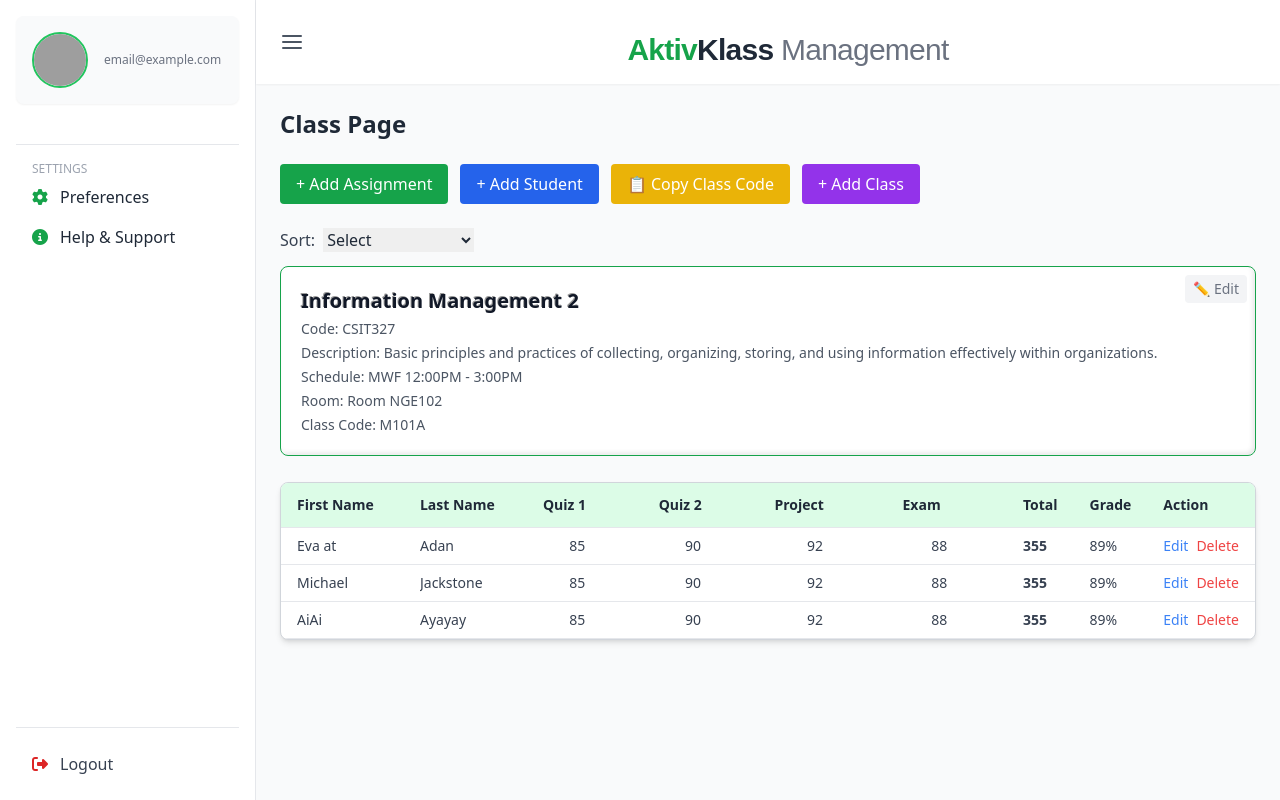
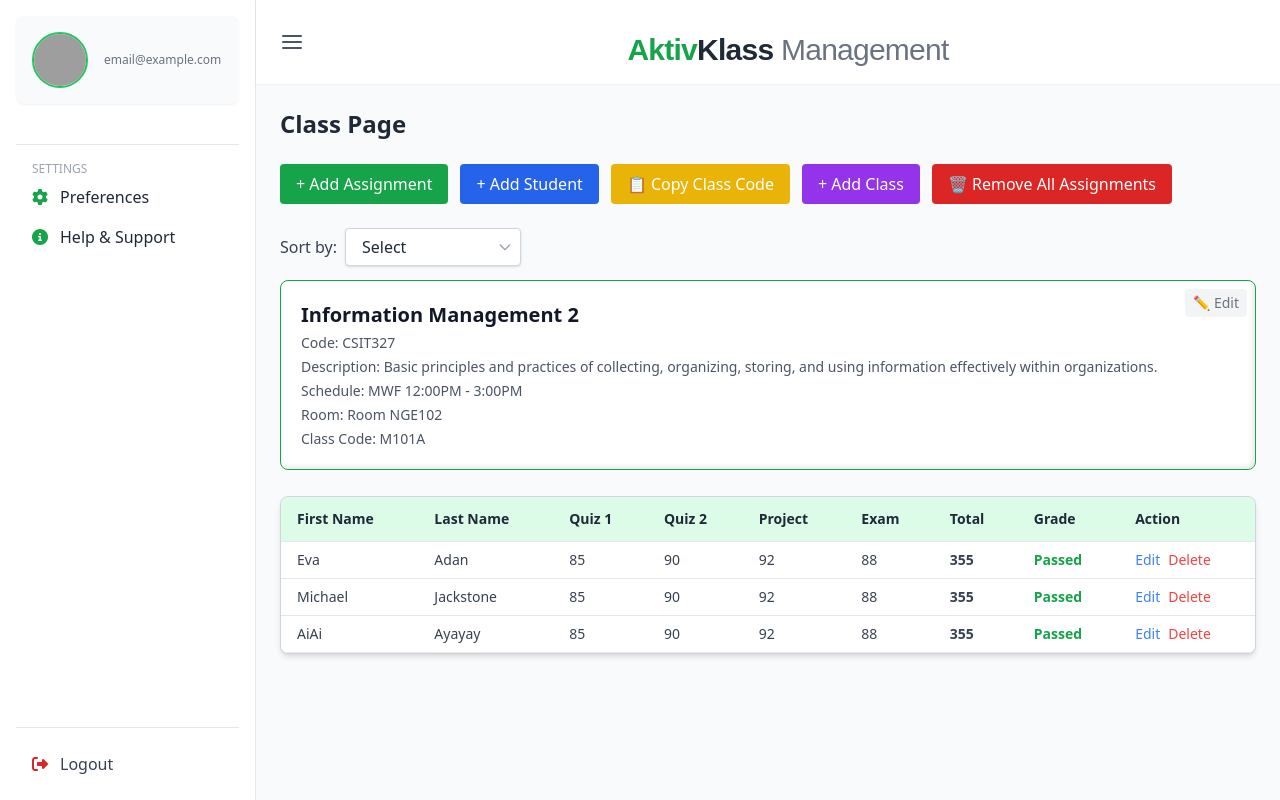
Before and after one commit to jomeamparo/aktivklass_csit327_g01, a Django app: page /faculty_laboratory/ in a window 1280 px wide. Run offline with Django 5.2, Linux system fonts and the light colour scheme; some libraries are stand-ins or nearby versions; grey boxes are pictures that could not be loaded.

Commit message:
Save work in progress

```diff
--- a/faculty_laboratory/urls.py
+++ b/faculty_laboratory/urls.py
@@ -1,7 +1,6 @@
 from django.urls import path
-from .views import laboratory_view, dashboard
+from .views import laboratory_view
 
 urlpatterns = [
     path('', laboratory_view, name='faculty_laboratory'),
-    path('dashboard/', dashboard, name='dashboard'),
 ]
--- a/faculty_laboratory/views.py
+++ b/faculty_laboratory/views.py
@@ -1,21 +1,5 @@
 from django.shortcuts import render
-from core.models import Class  # or wherever you define your Class model
-
-def dashboard(request):
-    classes = Class.objects.filter(is_archived=False)
-    return render(request, 'faculty_laboratory/dashboard.html', {'classes': classes})
-
-def compute_grade(percentage):
-    if percentage >= 90:
-        return 'A'
-    elif percentage >= 80:
-        return 'B'
-    elif percentage >= 70:
-        return 'C'
-    elif percentage >= 60:
-        return 'D'
-    else:
-        return 'F'
+from core.models import Class
 
 def laboratory_view(request):
     class_data = {
@@ -50,9 +34,29 @@
         avg = round(sum(column_scores) / len(column_scores), 1)
         summary_data.append(f'Avg: {avg}')
 
+    # Get dashboard data
+    classes = Class.objects.filter(is_archived=False)
+
     return render(request, 'faculty_laboratory/laboratory.html', {
         'class': class_data,
         'activities': activities,
         'students': students,
         'summary_data': summary_data,
+        'classes': classes,  # Pass dashboard data
     })
+
+def dashboard(request):
+    classes = Class.objects.filter(is_archived=False)
+    return render(request, 'faculty_laboratory/dashboard.html', {'classes': classes})
+
+def compute_grade(percentage):
+    if percentage >= 90:
+        return 'A'
+    elif percentage >= 80:
+        return 'B'
+    elif percentage >= 70:
+        return 'C'
+    elif percentage >= 60:
+        return 'D'
+    else:
+        return 'F'
--- a/templates/faculty_laboratory/laboratory.html
+++ b/templates/faculty_laboratory/laboratory.html
@@ -14,19 +14,28 @@
         <button onclick="openAddStudentModal()" class="bg-blue-600 text-white px-4 py-2 rounded hover:bg-blue-700 transition">+ Add Student</button>
         <button onclick="copyClassCode()" class="bg-yellow-500 text-white px-4 py-2 rounded hover:bg-yellow-600 transition">📋 Copy Class Code</button>
         <button onclick="openAddClassModal()" class="bg-purple-600 text-white px-4 py-2 rounded hover:bg-purple-700 transition">+ Add Class</button>
+        <button onclick="resetAssignments()" class="bg-red-600 text-white px-4 py-2 rounded hover:bg-red-700 transition">🗑️ Remove All Assignments</button>
     </div>
 
     <!-- Sort Filter -->
     <div class="flex flex-wrap items-center gap-4 mb-4">
         <div class="flex items-center space-x-2">
-            <label for="sort" class="text-gray-700 font-medium">Sort:</label>
-            <select id="sort" name="sort" onchange="handleSort(this.value)">
+            <label for="sort" class="text-gray-700 font-medium">Sort by:</label>
+            <div class="relative">
+                <select id="sort" name="sort" onchange="handleSort(this.value)"
+                    class="block appearance-none w-44 bg-white border border-gray-300 hover:border-green-500 px-4 py-2 pr-8 rounded shadow leading-tight focus:outline-none focus:ring-2 focus:ring-green-200 focus:border-green-500 transition">
                     <option value="">Select</option>
                     <option value="az">Name A - Z</option>
                     <option value="za">Name Z - A</option>
                     <option value="high">Total High → Low</option>
                     <option value="low">Total Low → High</option>
                 </select>
+                <div class="pointer-events-none absolute inset-y-0 right-0 flex items-center px-2 text-gray-400">
+                    <svg class="w-4 h-4" fill="none" stroke="currentColor" stroke-width="2" viewBox="0 0 24 24">
+                        <path stroke-linecap="round" stroke-linejoin="round" d="M19 9l-7 7-7-7"/>
+                    </svg>
+                </div>
+            </div>
         </div>
     </div>
 
@@ -59,45 +68,44 @@
             </thead>
             <tbody id="studentsBody">
                 <tr class="border-b">
-                    <td class="px-4 py-2"><input type="text" value="Eva at" class="w-full bg-transparent outline-none first-name" /></td>
-                    <td class="px-4 py-2"><input type="text" value="Adan" class="w-full bg-transparent outline-none last-name" /></td>
-                    <td class="px-4 py-2"><input type="number" value="85" class="score w-full text-center" /></td>
-                    <td class="px-4 py-2"><input type="number" value="90" class="score w-full text-center" /></td>
-                    <td class="px-4 py-2"><input type="number" value="92" class="score w-full text-center" /></td>
-                    <td class="px-4 py-2"><input type="number" value="88" class="score w-full text-center" /></td>
+                    <td class="px-4 py-2">Eva</td>
+                    <td class="px-4 py-2">Adan</td>
+                    <td class="px-4 py-2">85</td>
+                    <td class="px-4 py-2">90</td>
+                    <td class="px-4 py-2">92</td>
+                    <td class="px-4 py-2">88</td>
                     <td class="px-4 py-2 student-total font-semibold">355</td>
-                    <td class="px-4 py-2 student-grade">89%</td>
+                    <td class="px-4 py-2 student-grade text-green-600 font-semibold">Passed</td>
                     <td class="px-4 py-2 flex gap-2">
                         <button onclick="editStudentRow(this)" class="text-blue-500 hover:underline">Edit</button>
                         <button onclick="deleteStudent(this)" class="text-red-500 hover:underline">Delete</button>
                     </td>
                 </tr>
                 <tr class="border-b">
-                    <td class="px-4 py-2"><input type="text" value="Michael" class="w-full bg-transparent outline-none first-name" /></td>
-                    <td class="px-4 py-2"><input type="text" value="Jackstone" class="w-full bg-transparent outline-none last-name" /></td>
-                    <td class="px-4 py-2"><input type="number" value="85" class="score w-full text-center" /></td>
-                    <td class="px-4 py-2"><input type="number" value="90" class="score w-full text-center" /></td>
-                    <td class="px-4 py-2"><input type="number" value="92" class="score w-full text-center" /></td>
-                    <td class="px-4 py-2"><input type="number" value="88" class="score w-full text-center" /></td>
+                    <td class="px-4 py-2">Michael</td>
+                    <td class="px-4 py-2">Jackstone</td>
+                    <td class="px-4 py-2">85</td>
+                    <td class="px-4 py-2">90</td>
+                    <td class="px-4 py-2">92</td>
+                    <td class="px-4 py-2">88</td>
                     <td class="px-4 py-2 student-total font-semibold">355</td>
-                    <td class="px-4 py-2 student-grade">89%</td>
+                    <td class="px-4 py-2 student-grade text-green-600 font-semibold">Passed</td>
                     <td class="px-4 py-2 flex gap-2">
                         <button onclick="editStudentRow(this)" class="text-blue-500 hover:underline">Edit</button>
                         <button onclick="deleteStudent(this)" class="text-red-500 hover:underline">Delete</button>
                     </td>
                 </tr>
                 <tr class="border-b">
-                    <td class="px-4 py-2"><input type="text" value="AiAi" class="w-full bg-transparent outline-none first-name" /></td>
-                    <td class="px-4 py-2"><input type="text" value="Ayayay" class="w-full bg-transparent outline-none last-name" /></td>
-                    <td class="px-4 py-2"><input type="number" value="85" class="score w-full text-center" /></td>
-                    <td class="px-4 py-2"><input type="number" value="90" class="score w-full text-center" /></td>
-                    <td class="px-4 py-2"><input type="number" value="92" class="score w-full text-center" /></td>
-                    <td class="px-4 py-2"><input type="number" value="88" class="score w-full text-center" /></td>
+                    <td class="px-4 py-2">AiAi</td>
+                    <td class="px-4 py-2">Ayayay</td>
+                    <td class="px-4 py-2">85</td>
+                    <td class="px-4 py-2">90</td>
+                    <td class="px-4 py-2">92</td>
+                    <td class="px-4 py-2">88</td>
                     <td class="px-4 py-2 student-total font-semibold">355</td>
-                    <td class="px-4 py-2 student-grade">89%</td>
+                    <td class="px-4 py-2 student-grade text-green-600 font-semibold">Passed</td>
                     <td class="px-4 py-2 flex gap-2">
                         <button onclick="editStudentRow(this)" class="text-blue-500 hover:underline">Edit</button>
-
                         <button onclick="deleteStudent(this)" class="text-red-500 hover:underline">Delete</button>
                     </td>
                 </tr>
@@ -232,17 +240,18 @@
         return;
     }
 
+    // Calculate number of score columns (between Last Name and Total)
     const totalHeaderCols = document.querySelectorAll("thead th").length;
-    const scoreColumnCount = totalHeaderCols - 5;
+    const scoreColumnCount = totalHeaderCols - 5; // 2 name + total + grade + action
 
     const newRow = document.createElement("tr");
     newRow.className = "border-b";
 
-    newRow.innerHTML += `<td class="px-4 py-2 student-name">${firstName}</td>`;
+    newRow.innerHTML += `<td class="px-4 py-2">${firstName}</td>`;
     newRow.innerHTML += `<td class="px-4 py-2">${lastName}</td>`;
 
     for (let i = 0; i < scoreColumnCount; i++) {
-        newRow.innerHTML += `<td class="px-4 py-2 score">0</td>`;
+        newRow.innerHTML += `<td class="px-4 py-2">0</td>`;
     }
 
     newRow.innerHTML += `<td class="px-4 py-2 student-total font-semibold">0</td>`;
@@ -357,11 +366,10 @@
     const gradeCell = row.children[row.children.length - 2];
     gradeCell.textContent = grade;
 
+    gradeCell.classList.remove("text-green-600", "text-red-500");
     if (grade === "Passed") {
-        gradeCell.classList.remove("text-red-500");
         gradeCell.classList.add("text-green-600", "font-semibold");
     } else {
-        gradeCell.classList.remove("text-green-600");
         gradeCell.classList.add("text-red-500", "font-semibold");
     }
 
@@ -397,6 +405,50 @@
         td.innerHTML = "0";
         row.insertBefore(td, row.children[6]);
     });
+
+    saveAssignmentsToLocalStorage(); // <-- Save assignments after adding
+    saveStudentsToLocalStorage();    // <-- Save students as well
+}
+
+function resetAssignments() {
+    // Remove assignments from localStorage
+    localStorage.removeItem("assignments");
+
+    // Remove all dynamic assignment ths after the default 4 (Quiz 1, Quiz 2, Project, Exam) and before Total
+    const theadRow = document.querySelector("thead tr");
+    while (theadRow.children.length > 9) {
+        theadRow.removeChild(theadRow.children[6]);
+    }
+
+    // For each student row, remove the corresponding assignment <td>s
+    const studentRows = document.querySelectorAll("#studentsBody tr");
+    studentRows.forEach(row => {
+        while (row.children.length > 9) {
+            row.removeChild(row.children[6]);
+        }
+        // Optionally, recalculate total and grade
+        let total = 0;
+        for (let i = 2; i < 6; i++) {
+            total += parseInt(row.children[i].textContent.trim()) || 0;
+        }
+        row.children[6].textContent = total;
+        const percentage = (total / (4 * 100)) * 100;
+        const grade = computeGrade(percentage);
+        row.children[7].textContent = grade;
+        row.children[7].classList.remove("text-green-600", "text-red-500");
+        if (grade === "Passed") {
+            row.children[7].classList.add("text-green-600", "font-semibold");
+        } else {
+            row.children[7].classList.add("text-red-500", "font-semibold");
+        }
+    });
+
+    // Reset assignment count so next added assignment is "Assignment 1"
+    assignmentCount = 0;
+
+    // Save changes
+    saveAssignmentsToLocalStorage();
+    saveStudentsToLocalStorage();
 }
 
 function saveStudentsToLocalStorage() {
@@ -448,8 +500,90 @@
     });
 }
 
-window.onload = loadStudentsFromLocalStorage;
+window.onload = function() {
+    loadAssignmentsFromLocalStorage();
+    loadStudentsFromLocalStorage();
+};
 
+function openEditClassModal(button) {
+    const card = button.closest(".relative");
+
+    // Replace each <p> with an input field
+    const paragraphs = card.querySelectorAll("p");
+
+    paragraphs.forEach(p => {
+        const text = p.textContent.split(": ");
+        const label = text[0];
+        const value = text[1];
+
+        const input = document.createElement("input");
+        input.type = "text";
+        input.className = "w-full text-sm text-gray-600 border px-2 py-1 rounded mt-1";
+        input.value = value || "";
+
+        const labelEl = document.createElement("label");
+        labelEl.textContent = label + ":";
+        labelEl.className = "text-sm text-gray-600 mt-1 block";
+
+        p.replaceWith(labelEl, input);
+    });
+
+    // Replace edit button with Save
+    button.textContent = "💾 Save";
+    button.onclick = function () { saveClassEdits(this); };
+}
+
+function saveClassEdits(button) {
+    const card = button.closest(".relative");
+    const labels = card.querySelectorAll("label");
+    const inputs = card.querySelectorAll("input");
+
+    // Remove all current labels + inputs, then recreate <p> with content
+    labels.forEach(label => label.remove());
+
+    const values = [];
+    inputs.forEach(input => {
+        values.push(input.value);
+        input.remove();
+    });
+
+    const fields = ["Code", "Description", "Schedule", "Room", "Class Code"];
+    fields.forEach((label, index) => {
+        const p = document.createElement("p");
+        p.className = "text-sm text-gray-600 mt-1";
+        p.textContent = `${label}: ${values[index]}`;
+        card.appendChild(p);
+    });
+
+    // Change Save back to Edit
+    button.textContent = "✏️ Edit";
+    button.onclick = function () { openEditClassModal(this); };
+}
+
+// Save assignment headers to localStorage
+function saveAssignmentsToLocalStorage() {
+    const headers = Array.from(document.querySelectorAll("thead th"));
+    const assignmentHeaders = headers.slice(6, headers.length - 3).map(th => th.textContent);
+    localStorage.setItem("assignments", JSON.stringify(assignmentHeaders));
+}
+
+// Load assignment headers from localStorage
+function loadAssignmentsFromLocalStorage() {
+    const saved = localStorage.getItem("assignments");
+    if (!saved) return;
+    const assignmentHeaders = JSON.parse(saved);
+
+    const theadRow = document.querySelector("thead tr");
+    while (theadRow.children.length > 9) {
+        theadRow.removeChild(theadRow.children[6]);
+    }
+    assignmentHeaders.forEach((name, idx) => {
+        const th = document.createElement("th");
+        th.className = "px-4 py-3 font-semibold";
+        th.textContent = name;
+        theadRow.insertBefore(th, theadRow.children[6 + idx]);
+    });
+}
 </script>
 
 <!-- Styles -->
@@ -466,10 +600,5 @@
     inset 2px 2px 5px rgba(255, 255, 255, 0.7),
     inset -2px -2px 5px rgba(0, 0, 0, 0.1);
 }
-.emboss-text {
-text-shadow:
-    1px 1px 0 #fff,
-    -1px -1px 0 #999;
-}
 </style>
 {% endblock %}
```
Lines whose indentation alone changed are shown as unchanged.
